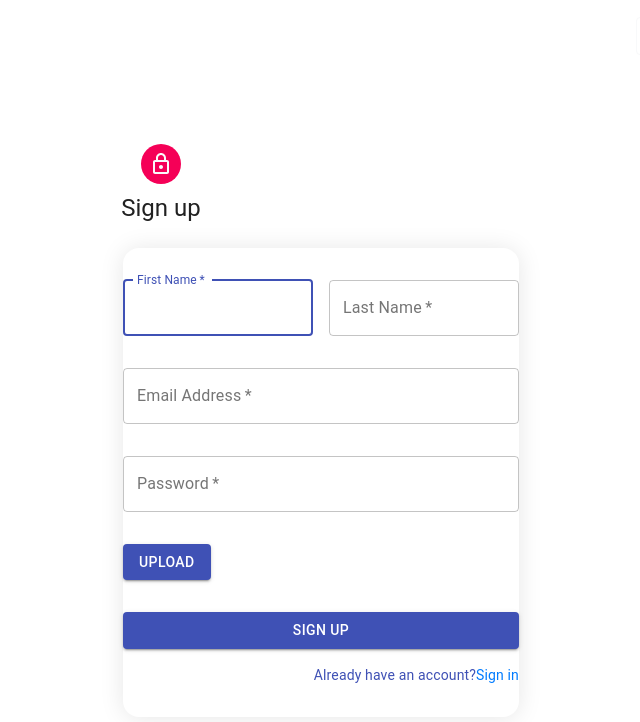
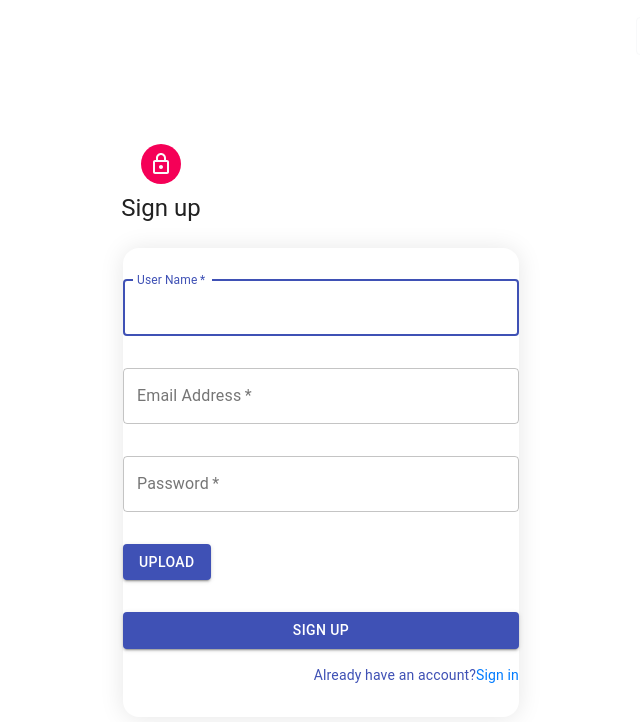
Before and after one commit to BelserionHotel/GreatBelserionHotel, a React (Create React App) app: page /signup in a window 1280 px wide. Shown: the top 722 px of the page, without its empty margins (479-1119 px from the left). Built offline with nearby package versions, Linux system fonts and the light colour scheme.

Commit message:
add signup

```diff
--- a/src/component/Signin.js
+++ b/src/component/Signin.js
@@ -83,7 +83,11 @@
                                     );
                                     props.history.push("/");
                                 }
-                            });
+                            }).catch(error=>{
+                                console.log(error);
+                                alert("masdflaksdf")
+
+                            })
                     }}
                 >
                     {({
--- a/src/component/Signup.js
+++ b/src/component/Signup.js
@@ -100,19 +100,19 @@
                             onSubmit={handleSubmit}
                         >
                             <Grid container spacing={2}>
-                                <Grid item xs={12} sm={6}>
+                                <Grid item xs={12}>
                                     <TextField
-                                        autoComplete="fname"
-                                        name="firstName"
+                                        autoComplete="uname"
+                                        name="username"
                                         variant="outlined"
                                         required
                                         fullWidth
-                                        id="firstName"
-                                        label="First Name"
+                                        id="username"
+                                        label="User Name"
                                         autoFocus
                                         onChange={handleChange}
                                         onBlur={handleBlur}
-                                        defaultValue={values.firstName}
+                                        defaultValue={values.username}
                                     />
                                     <p
                                         style={{
@@ -120,31 +120,10 @@
                                             fontStyle: "italic"
                                         }}
                                     >
-                                        <ErrorMessage name="firstName" />
+                                        <ErrorMessage name="username" />
                                     </p>
                                 </Grid>
-                                <Grid item xs={12} sm={6}>
-                                    <TextField
-                                        variant="outlined"
-                                        required
-                                        fullWidth
-                                        id="lastName"
-                                        label="Last Name"
-                                        name="lastName"
-                                        autoComplete="lname"
-                                        onChange={handleChange}
-                                        onBlur={handleBlur}
-                                        defaultValue={values.lastName}
-                                    />
-                                    <p
-                                        style={{
-                                            color: "red",
-                                            fontStyle: "italic"
-                                        }}
-                                    >
-                                        <ErrorMessage name="lastName" />
-                                    </p>
-                                </Grid>
+
                                 <Grid item xs={12}>
                                     <TextField
                                         variant="outlined"
```
Also changed, not shown: 1 other file (tests, documents, lock files or other folders).
